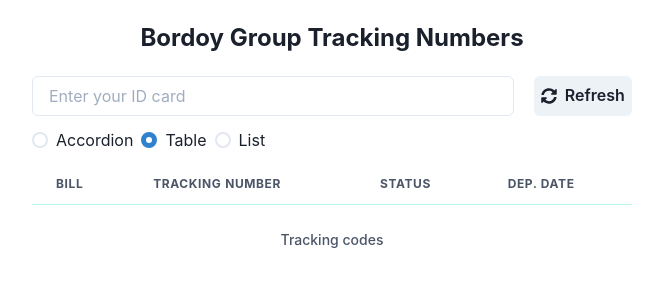
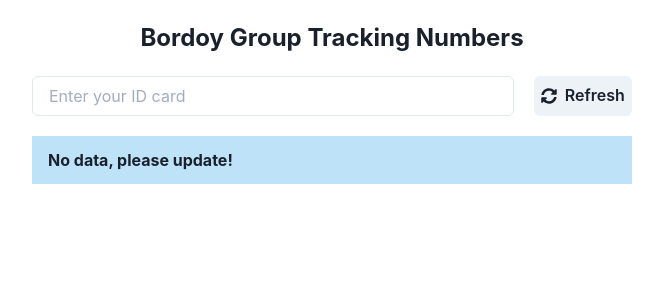
Before and after one commit to disnelrr/bordoy, a React (Create React App) app: page / in a window 1280 px wide. Shown: the top 300 px of the page, without its empty margins (308-971 px from the left). Built offline with nearby package versions, Linux system fonts and the light colour scheme.

Commit message:
Improved workflow

```diff
--- a/src/App.js
+++ b/src/App.js
@@ -29,7 +29,7 @@ const ContentDisplay = ({ view, elements }) => {
 function App() {
   const [data, setData] = useState(false);
   const [idCard, setIdCard] = useState("");
-  const [status, setStatus] = useState("");
+  const [status, setStatus] = useState("No data, please update!");
   const [view, setView] = useState("table");
 
   const fetchData = () => {
@@ -76,19 +76,22 @@ function App() {
             Refresh
           </Button>
         </Flex>
-        {status ? (
+        {data && status !== "Fetching data..." ? (
+          <>
+            <RadioGroup onChange={setView} value={view} my={3}>
+              <Stack direction='row'>
+                <Radio value='accordion'>Accordion</Radio>
+                <Radio value='table'>Table</Radio>
+                <Radio value='list'>List</Radio>
+              </Stack>
+            </RadioGroup>
+            <ContentDisplay view={view} elements={elements} />
+          </>
+        ) : (
           <Alert mt={5}>
             <AlertTitle>{status}</AlertTitle>
           </Alert>
-        ) : null}
-        <RadioGroup onChange={setView} value={view} my={3}>
-          <Stack direction='row'>
-            <Radio value='accordion'>Accordion</Radio>
-            <Radio value='table'>Table</Radio>
-            <Radio value='list'>List</Radio>
-          </Stack>
-        </RadioGroup>
-        <ContentDisplay view={view} elements={elements} />
+        )}
       </Box>
     </ChakraProvider>
   );
```
